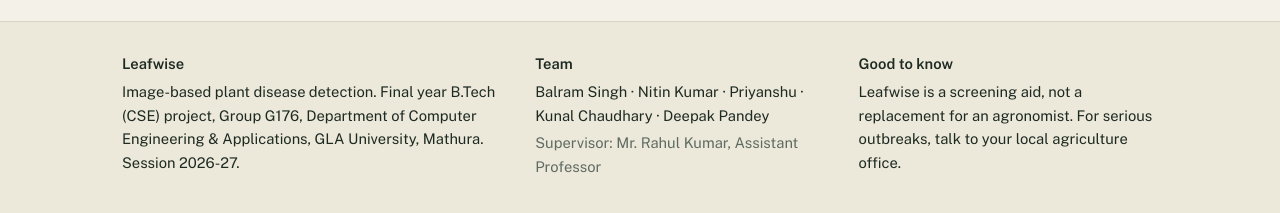
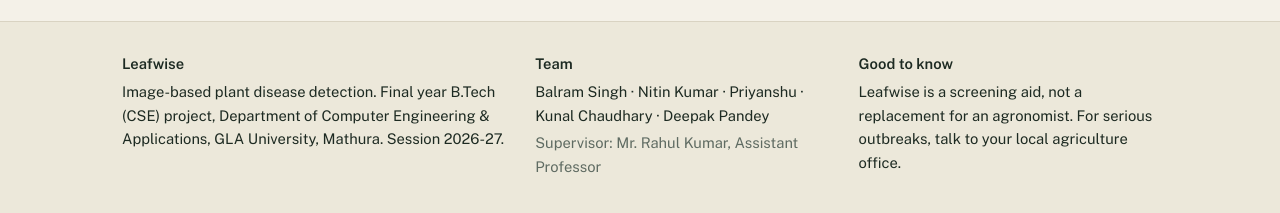
Before and after one commit to balramsinghraghav1/leafwise, a Flask app: page /guide in a window 1280 px wide. Shown: the part 3836-4049 px from the top of the page. Run offline with Flask 3, Linux system fonts and the light colour scheme.

Commit message:
change in base

```diff
--- a/templates/base.html
+++ b/templates/base.html
@@ -54,7 +54,7 @@
   <div class="wrap foot-in">
     <div>
       <strong>Leafwise</strong>
-      <p>Image-based plant disease detection. Final year B.Tech (CSE) project, Group G176, Department of Computer Engineering &amp; Applications, GLA University, Mathura. Session 2026-27.</p>
+      <p>Image-based plant disease detection. Final year B.Tech (CSE) project, Department of Computer Engineering &amp; Applications, GLA University, Mathura. Session 2026-27.</p>
     </div>
     <div>
       <strong>Team</strong>
```
